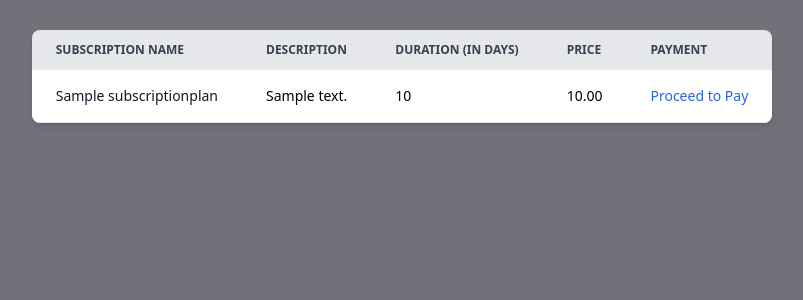
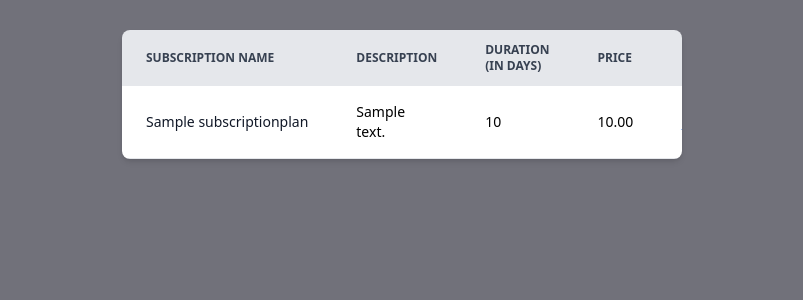
Before and after one commit to VarshiniAdurti28/omvelo, a Django app: page /plans/ in a window 1280 px wide. Shown: the part 50-350 px from the top of the page, without its empty margins (238-1041 px from the left). Run offline with Django 5.2, Linux system fonts and the light colour scheme; tables that the repository leaves empty hold one stand-in row (values such as "Sample post"); some libraries are stand-ins or nearby versions.

Commit message:
Removed dark styles

```diff
--- a/templates/layout.html
+++ b/templates/layout.html
@@ -23,7 +23,7 @@
   </style>
 
 </head>
-<body class="relative {%block body_class%}bg-[url({% static 'images/bg.jpg' %})] h-screen overflow-hidden bg-no-repeat bg-cover w-full flex items-center justify-center{%endblock%}">
+<body class="relative {%block body_class%}bg-[url({% static 'images/bg.jpg' %})] h-screen overflow-hidden bg-no-repeat bg-cover w-full flex flex-col items-center justify-center{%endblock%}">
 
   <nav class="absolute bg-slate-300 text-[black] text-2xl h-[50px] fixed w-full p-2.5 top-[0%]">
     {% block navbar%}
--- a/templates/subs.html
+++ b/templates/subs.html
@@ -11,9 +11,9 @@
 
 {%block content%}
 
-<div class="overflow-x-auto shadow-md sm:rounded-lg mx-auto text-center">
-    <table class="w-full text-sm text-left rtl:text-right text-gray-500 dark:text-gray-400">
-        <thead class="text-xs text-gray-700 uppercase bg-gray-200 dark:bg-gray-700 dark:text-gray-400 ">
+<div class="w-full md:w-1/2 overflow-x-auto shadow-md sm:rounded-lg mx-auto text-center max-w-full">
+    <table class="w-full text-sm sm:w-auto text-left rtl:text-right text-gray-500 table-auto overflow-x-auto">
+        <thead class="text-xs text-gray-700 uppercase bg-gray-200">
             <tr>
                 <th scope="col" class="px-6 py-3">
                     Subscription Name
@@ -34,8 +34,8 @@
         </thead>
         <tbody>
             {%for plan in subs_plans%}
-            <tr class="bg-white border-b dark:bg-gray-800 dark:border-gray-700 border-gray-200 hover:opacity-75 text-black">
-                <th scope="row" class="px-6 py-4 font-medium text-gray-900 whitespace-nowrap dark:text-white">
+            <tr class="bg-white border-b border-gray-200 hover:opacity-75 text-black">
+                <th scope="row" class="px-6 py-4 font-medium text-gray-900 whitespace-nowrap ">
                     {{plan.subs_name}}
                 </th>
                 <td class="px-6 py-4">
@@ -48,15 +48,15 @@
                     {{plan.price}}
                 </td>
                 <td class="px-6 py-4">
-                    <a href="#" class="font-medium text-blue-600 dark:text-blue-500 hover:underline">Proceed to Pay</a>
+                    <a href="#" class="font-medium text-blue-600 hover:underline">Proceed to Pay</a>
                 </td>
             </tr>
             {%endfor%}
-
         </tbody>
     </table>
 </div>
 
 
 
+
 {% endblock %}
```
